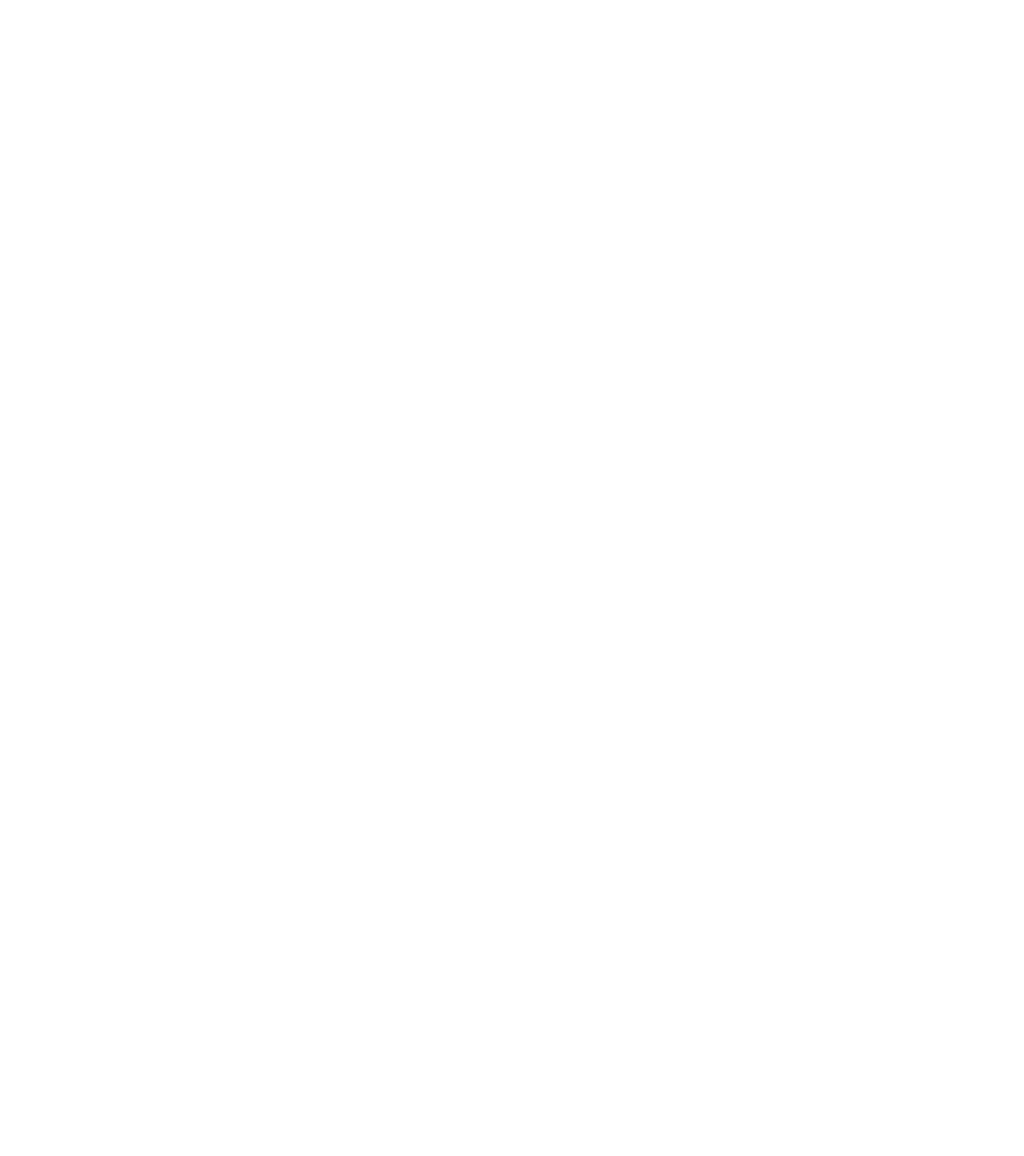
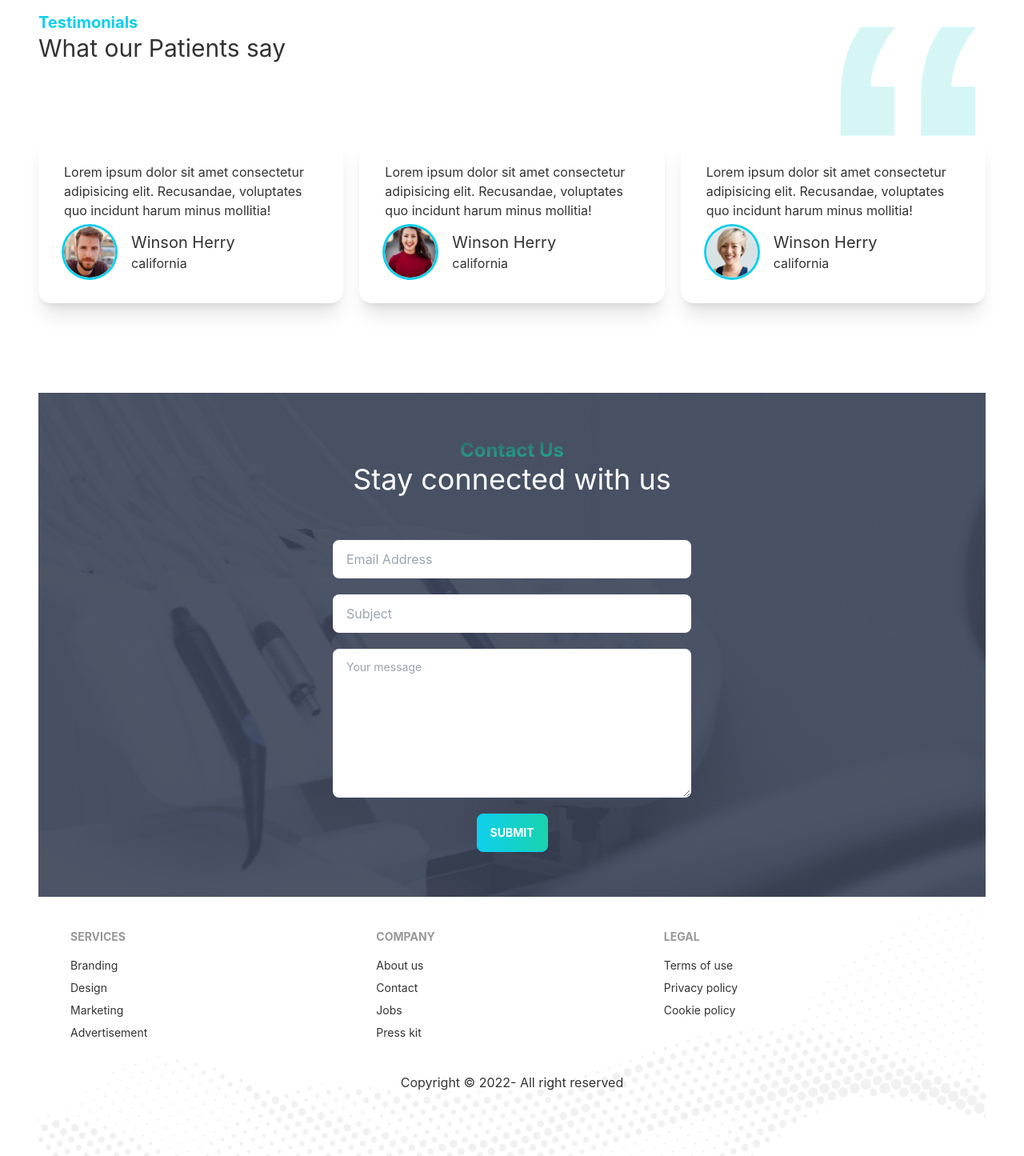
Before and after one commit to shafikul311/doctors-portal, a React (Create React App) app in the folder doctors-portal-client/: page / in a window 1280 px wide. Shown: the part 2989-4434 px from the top of the page at 80% size. Before the commit the page ends 3083 px from the top, so only its background shows below. Built offline with nearby package versions, Linux system fonts and the light colour scheme.

Commit message:
contact and footer section

```diff
--- a/doctors-portal-client/package.json
+++ b/doctors-portal-client/package.json
@@ -9,6 +9,7 @@
     "daisyui": "^2.22.0",
     "react": "^18.2.0",
     "react-dom": "^18.2.0",
+    "react-hook-form": "^7.34.0",
     "react-router-dom": "^6.3.0",
     "react-scripts": "5.0.1",
     "web-vitals": "^2.1.4"
--- /dev/null
+++ b/doctors-portal-client/src/Pages/Home/ContactUs.js
@@ -0,0 +1,37 @@
+import React from "react";
+import PrimaryButton from "../Shared/PrimaryButton";
+import bgApp from '../../assets/images/appointment.png'
+const ContactUs = () => {
+   return (
+    <div style={{
+        background:`url(${bgApp})`
+    }} className='bg-primary px-10 py-14 '>
+      <div className='text-center pb-14 text-white'>
+        <p className='text-2xl font-bold text-transparent bg-clip-text bg-gradient-to-br from-accent to-secondary'>
+          Contact Us
+        </p>
+        <h1 className='text-4xl'>Stay connected with us</h1>
+      </div>
+      <div className='grid grid-cols-1 justify-items-center gap-5'>
+        <input
+          type='text'
+          placeholder='Email Address'
+          className='input w-full max-w-md'
+        />
+        <input
+          type='text'
+          placeholder='Subject'
+          className='input w-full max-w-md'
+        />
+        <textarea
+          className='textarea w-full max-w-md'
+          placeholder='Your message'
+          rows={6}
+        ></textarea>
+        <PrimaryButton>Submit</PrimaryButton>
+      </div>
+    </div>
+   );
+};
+
+export default ContactUs;
--- a/doctors-portal-client/src/Pages/Home/ExceptionalCard.js
+++ b/doctors-portal-client/src/Pages/Home/ExceptionalCard.js
@@ -1,5 +1,6 @@
 import React from "react";
 import treatment from "../../assets/images/treatment.png";
+import PrimaryButton from "../Shared/PrimaryButton";
 
 const ExceptionalCard = () => {
    return (
@@ -17,7 +18,7 @@
                   assumenda excepturi exercitationem quasi. In deleniti eaque
                   aut repudiandae et a id nisi.
                </p>
-               <button class="btn btn-primary">Get Started</button>
+               <PrimaryButton>Book Now</PrimaryButton>
             </div>
          </div>
       </div>
--- a/doctors-portal-client/src/Pages/Home/Hero.js
+++ b/doctors-portal-client/src/Pages/Home/Hero.js
@@ -1,6 +1,7 @@
 import React from "react";
 import chair from "../../assets/images/chair.png";
 import BackgroundChair from "../../assets/images/bg.png";
+import PrimaryButton from "../Shared/PrimaryButton";
 
 const Hero = () => {
    return (
@@ -21,9 +22,7 @@
                   typesetting industry. Lorem Ipsum has been the industry's
                   standard dummy text ever since the
                </p>
-               <button class="btn btn-primary uppercase text-white bg-gradient-to-r from-primary to-secondary font-bold ">
-                  Get Started
-               </button>
+               <PrimaryButton>Get Started</PrimaryButton>
             </div>
          </div>
       </div>
--- a/doctors-portal-client/src/Pages/Home/Home.js
+++ b/doctors-portal-client/src/Pages/Home/Home.js
@@ -1,9 +1,12 @@
 import React from 'react';
+import Footer from '../Shared/Footer';
+import ContactUs from './ContactUs';
 import ExceptionalCard from './ExceptionalCard';
 import Hero from './Hero';
 import Info from './Info';
 import MakeAppointment from './MakeAppointment';
 import Services from './Services';
+import Testimonials from './Testimonials';
 
 const Home = () => {
     return (
@@ -13,6 +16,9 @@
            <Services></Services>
            <ExceptionalCard></ExceptionalCard>
            <MakeAppointment></MakeAppointment>
+           <Testimonials></Testimonials>
+           <ContactUs></ContactUs>
+           <Footer></Footer>
         </div>
     );
 };
--- a/doctors-portal-client/src/Pages/Home/MakeAppointment.js
+++ b/doctors-portal-client/src/Pages/Home/MakeAppointment.js
@@ -1,12 +1,13 @@
 import React from "react";
 import doctor from "../../assets/images/doctor.png";
 import appointment from "../../assets/images/appointment.png";
+import PrimaryButton from "../Shared/PrimaryButton";
 
 const MakeAppointment = () => {
    return (
       <section
          style={{ background: `url(${appointment})` }}
-         className="flex justify-center items-center my-24"
+         className="flex justify-center items-center my-26"
       >
          <div className="flex-1 hidden lg:block">
             <img src={doctor} alt="" className="mt-[-100px]" />
@@ -24,7 +25,7 @@
                consectetur est vel ad sed maiores doloremque consequatur. Amet
                consequuntur quibusdam autem, quod maxime qui itaque quaerat.
             </p>
-            {/* <PrimaryButton>Get Started</PrimaryButton> */}
+            <PrimaryButton>Get Started</PrimaryButton>
          </div>
       </section>
    );
--- /dev/null
+++ b/doctors-portal-client/src/Pages/Home/Review.js
@@ -0,0 +1,24 @@
+import React from 'react';
+
+const Review = ({review}) => {
+    return (
+        <div className="card lg:max-w-lg bg-base-100 shadow-xl">
+            <div className="card-body">
+                <p>Lorem ipsum dolor sit amet consectetur adipisicing elit. Recusandae, voluptates quo incidunt harum minus mollitia!</p>
+                <div className="flex items-center">
+                    <div className="avatar">
+                        <div className="w-16 rounded-full ring ring-primary ring-offset-base-100 mr-5">
+                            <img src={review.img} alt=""/>
+                        </div>
+                    </div>
+                    <div>
+                        <h4 className='text-xl'>{review.name}</h4>
+                        <p>{review.location}</p>
+                    </div>
+                </div>
+            </div>
+        </div>
+    );
+};
+
+export default Review;
--- /dev/null
+++ b/doctors-portal-client/src/Pages/Home/Testimonials.js
@@ -0,0 +1,58 @@
+import React from 'react';
+import people1 from '../../assets/images/people1.png'
+import people2 from '../../assets/images/people2.png'
+import people3 from '../../assets/images/people3.png'
+import quote from '../../assets/icons/quote.svg'
+import Review from './Review';
+
+
+
+const Testimonials = () => {
+
+    const reviews = [
+        {
+            _id:1,
+            name: 'Winson Herry',
+            review: '',
+            location: 'california',
+            img: people1
+        },
+        {
+            _id:2,
+            name: 'Winson Herry',
+            review: '',
+            location: 'california',
+            img: people2
+        },
+        {
+            _id:3,
+            name: 'Winson Herry',
+            review: '',
+            location: 'california',
+            img: people3
+        },
+    ];
+    return (
+        <section className='my-28'>
+        <div className='flex justify-between'>
+            <div>
+                <h4 className="text-xl text-primary font-bold">Testimonials</h4>
+                <h2 className='text-3xl'>What our Patients say</h2>
+            </div>
+            <div>
+                <img src={quote} className="w-24 lg:w-48" alt="" />
+            </div>
+        </div>
+        <div className='grid grid-cols-1 md:grid-cols-2 lg:grid-cols-3 gap-5'>
+            {
+                reviews.map(review =><Review
+                    key={review._id}
+                    review={review}
+                ></Review>)
+            }
+        </div>
+    </section>
+    );
+};
+
+export default Testimonials;
--- /dev/null
+++ b/doctors-portal-client/src/Pages/Shared/Footer.js
@@ -0,0 +1,47 @@
+import React from "react";
+import footer from "../../assets/images/footer.png";
+
+const Footer = () => {
+
+
+  const d = new Date().getFullYear();
+//   console.log(d)
+
+   return (
+      <footer
+         style={{
+            background: `url(${footer})`,
+            backgroundSize: "cover",
+         }}
+         className="p-10"
+      >
+         <div className="footer">
+            <div>
+               <span className="footer-title">Services</span>
+               <a className="link link-hover">Branding</a>
+               <a className="link link-hover">Design</a>
+               <a className="link link-hover">Marketing</a>
+               <a className="link link-hover">Advertisement</a>
+            </div>
+            <div>
+               <span className="footer-title">Company</span>
+               <a className="link link-hover">About us</a>
+               <a className="link link-hover">Contact</a>
+               <a className="link link-hover">Jobs</a>
+               <a className="link link-hover">Press kit</a>
+            </div>
+            <div>
+               <span className="footer-title">Legal</span>
+               <a className="link link-hover">Terms of use</a>
+               <a className="link link-hover">Privacy policy</a>
+               <a className="link link-hover">Cookie policy</a>
+            </div>
+         </div>
+         <div className="my-10 text-center">
+            <p>Copyright © {d}-  All right reserved</p>
+         </div>
+      </footer>
+   );
+};
+
+export default Footer;
--- /dev/null
+++ b/doctors-portal-client/src/Pages/Shared/PrimaryButton.js
@@ -0,0 +1,11 @@
+import React from "react";
+
+const PrimaryButton = ({children}) => {
+   return (
+      <button class="btn btn-primary uppercase text-white bg-gradient-to-r from-primary to-secondary font-bold ">
+         {children}
+      </button>
+   );
+};
+
+export default PrimaryButton;
```
Also changed, not shown: 1 other file (tests, documents, lock files or other folders).
